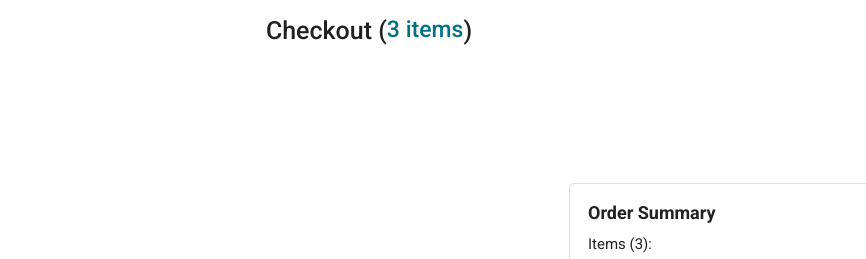
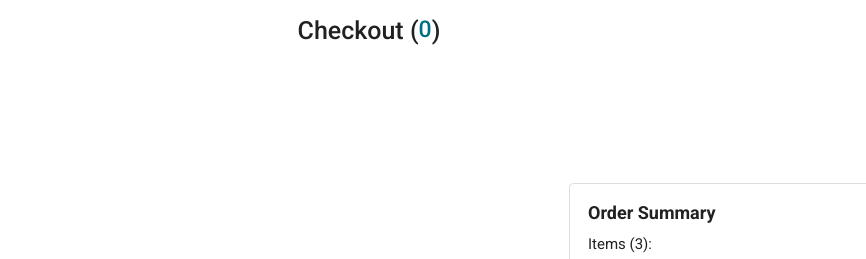
Before and after one commit to dvsasks/js-projects, a plain HTML site: page amazon-clone/checkout.html in a window 1280 px wide. Shown: the top 259 px of the page, 271-1137 px from the left. Drawn offline with Linux system fonts and the light colour scheme.

Commit message:
checkout count functionality in header

```diff
--- a/amazon-clone/checkout.html
+++ b/amazon-clone/checkout.html
@@ -36,7 +36,10 @@
         </div>
 
         <div class="checkout-header-middle-section">
-          Checkout (<a class="return-to-home-link" href="amazon.html">3 items</a
+          Checkout (<a
+            class="return-to-home-link js-return-to-home-link"
+            href="amazon.html"
+          ></a
           >)
         </div>
 
--- a/amazon-clone/scripts/checkout.js
+++ b/amazon-clone/scripts/checkout.js
@@ -1,4 +1,9 @@
-import { cart, removeCartItem, modifyCart } from "../data/cart.js";
+import {
+  cart,
+  removeCartItem,
+  modifyCart,
+  noOfCartItems,
+} from "../data/cart.js";
 import { products } from "../data/products.js";
 import { moneyFormatting } from "../utils/money.js";
 
@@ -66,6 +71,9 @@ function renderCheckOutPage() {
     }
   });
   document.querySelector(".js-order-summary").innerHTML = cartItemsInnerHtml;
+  document.querySelector(".js-return-to-home-link").innerHTML = Number(
+    noOfCartItems()
+  );
   generatePaymentSummary();
   bindEventListners();
 }
```
